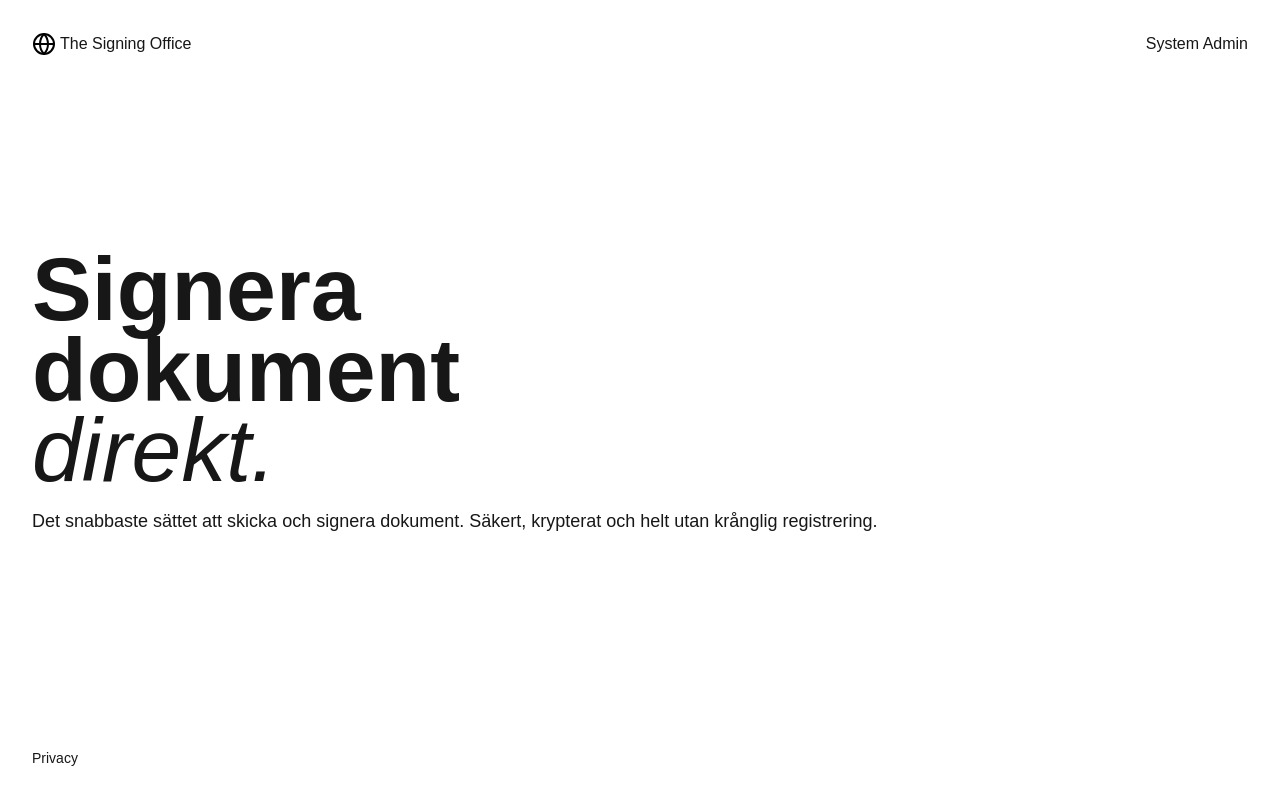
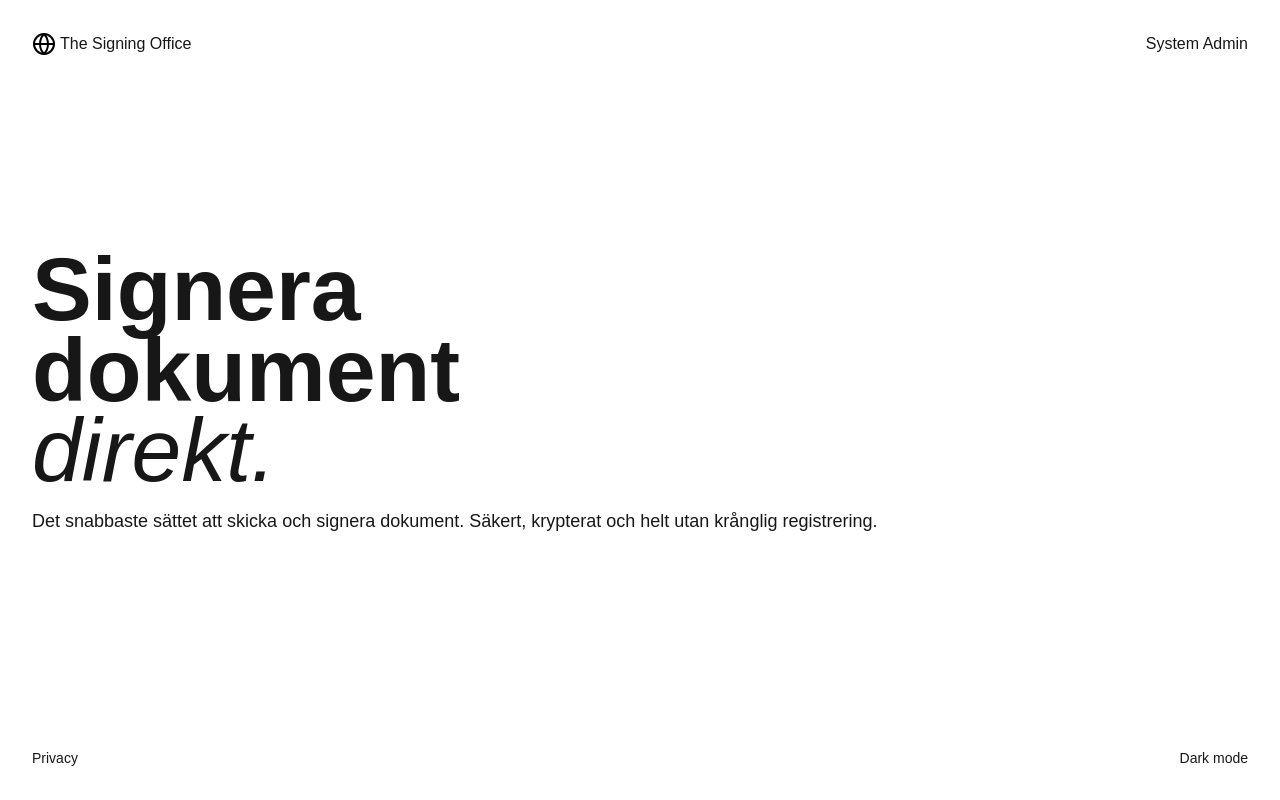
Before and after one commit to evilpaper/thesigningoffice, a Next.js app: page / in a window 1280 px wide. Built offline with nearby package versions, Linux system fonts and the light colour scheme.

Commit message:
feat(theme): add theme toggle, save in local storage

```diff
--- /dev/null
+++ b/public/theme-init.js
@@ -0,0 +1,12 @@
+// FOUC prevention: apply a saved theme before first paint.
+// React runs too late — without this, users briefly see the wrong colors on reload.
+// Loaded synchronously from <head> in layout.tsx; only reads localStorage, never writes.
+(() => {
+  var theme;
+  try {
+    theme = localStorage.getItem("theme");
+    if (theme === "light" || theme === "dark") {
+      document.documentElement.dataset.theme = theme;
+    }
+  } catch (_error) {}
+})();
--- a/src/app/globals.css
+++ b/src/app/globals.css
@@ -12,10 +12,20 @@
   --font-mono: var(--font-geist-mono);
 }
 
-/* Follows the OS appearance setting (light/dark), not a custom theme.
+:root[data-theme="light"] {
+  --background: #ffffff;
+  --foreground: #171717;
+}
+
+:root[data-theme="dark"] {
+  --background: #0a0a0a;
+  --foreground: #ededed;
+}
+
+/* Follows the OS appearance setting when no saved theme preference exists.
    If macOS is set to Auto, this kicks in at night. */
 @media (prefers-color-scheme: dark) {
-  :root {
+  :root:not([data-theme]) {
     --background: #0a0a0a;
     --foreground: #ededed;
   }
--- a/src/app/layout.tsx
+++ b/src/app/layout.tsx
@@ -25,7 +25,11 @@ export default function RootLayout({ children }: LayoutProps<"/">) {
     <html
       lang="en"
       className={`${geistSans.variable} ${geistMono.variable} h-full antialiased`}
+      suppressHydrationWarning
     >
+      <head>
+        <script src="/theme-init.js" />
+      </head>
       <body className="min-h-full flex flex-col">
         <Header />
         {children}
--- a/src/components/footer.tsx
+++ b/src/components/footer.tsx
@@ -1,4 +1,5 @@
 import Link from "next/link";
+import ThemeToggle from "./theme-toggle";
 
 export default function Footer() {
   return (
@@ -6,6 +7,7 @@ export default function Footer() {
       <Link href="/privacy" className="text-sm">
         Privacy
       </Link>
+      <ThemeToggle />
     </footer>
   );
 }
--- /dev/null
+++ b/src/components/theme-toggle.tsx
@@ -0,0 +1,34 @@
+"use client";
+
+import { useEffect, useState } from "react";
+import {
+  applyTheme,
+  getEffectiveTheme,
+  type Theme,
+  themeToggleLabel,
+} from "@/lib/theme";
+
+export default function ThemeToggle() {
+  const [theme, setTheme] = useState<Theme>("light");
+
+  useEffect(() => {
+    setTheme(getEffectiveTheme());
+  }, []);
+
+  function toggle() {
+    const nextTheme: Theme = theme === "dark" ? "light" : "dark";
+    applyTheme(nextTheme);
+    setTheme(nextTheme);
+  }
+
+  return (
+    <button
+      type="button"
+      onClick={toggle}
+      className="text-sm border-0 bg-transparent p-0 cursor-pointer"
+      suppressHydrationWarning
+    >
+      {themeToggleLabel(theme)}
+    </button>
+  );
+}
--- /dev/null
+++ b/src/lib/theme.ts
@@ -0,0 +1,30 @@
+export type Theme = "light" | "dark";
+
+export const THEME_STORAGE_KEY = "theme";
+
+export function isTheme(value: string | null | undefined): value is Theme {
+  return value === "light" || value === "dark";
+}
+
+export function getSystemTheme(): Theme {
+  return window.matchMedia("(prefers-color-scheme: dark)").matches
+    ? "dark"
+    : "light";
+}
+
+export function getEffectiveTheme(): Theme {
+  const stored = document.documentElement.dataset.theme;
+  if (isTheme(stored)) {
+    return stored;
+  }
+  return getSystemTheme();
+}
+
+export function applyTheme(theme: Theme): void {
+  document.documentElement.dataset.theme = theme;
+  localStorage.setItem(THEME_STORAGE_KEY, theme);
+}
+
+export function themeToggleLabel(theme: Theme): string {
+  return theme === "dark" ? "Light mode" : "Dark mode";
+}
```
Also changed, not shown: 1 other file (tests, documents, lock files or other folders).
